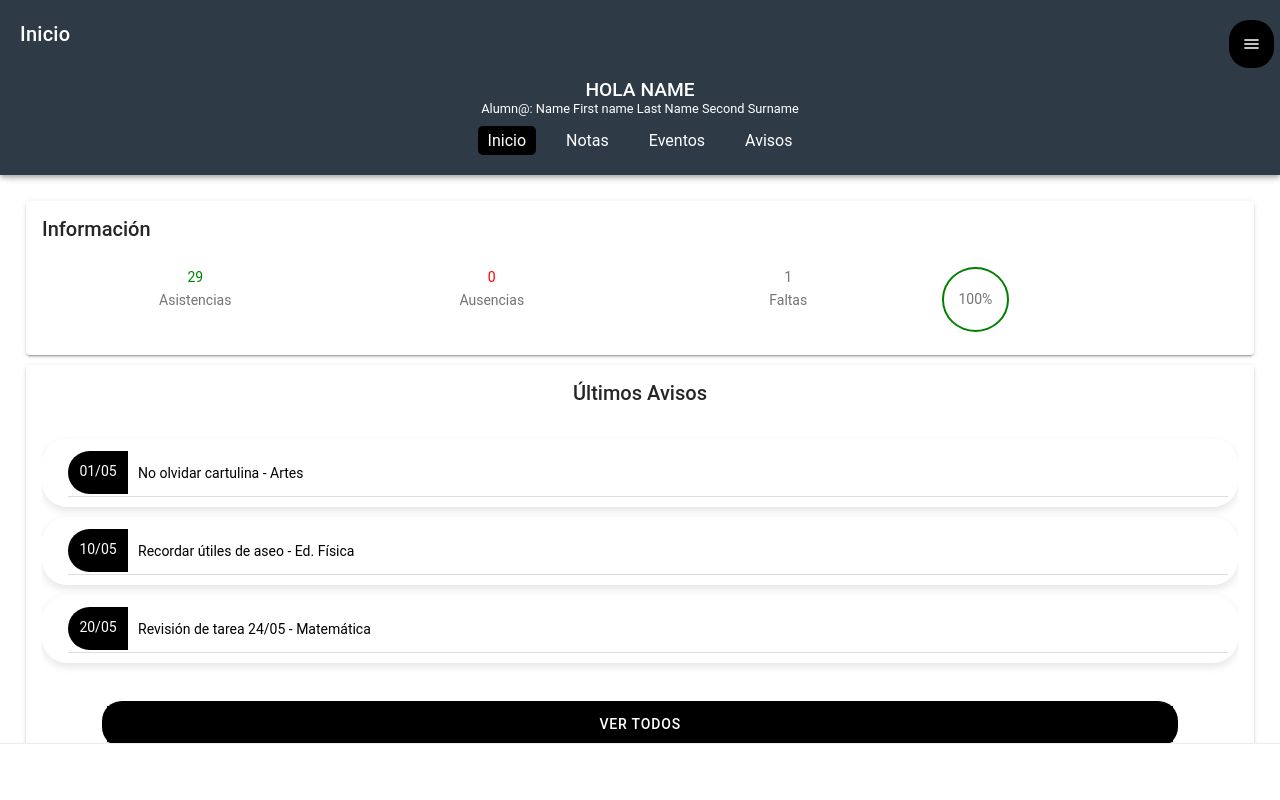
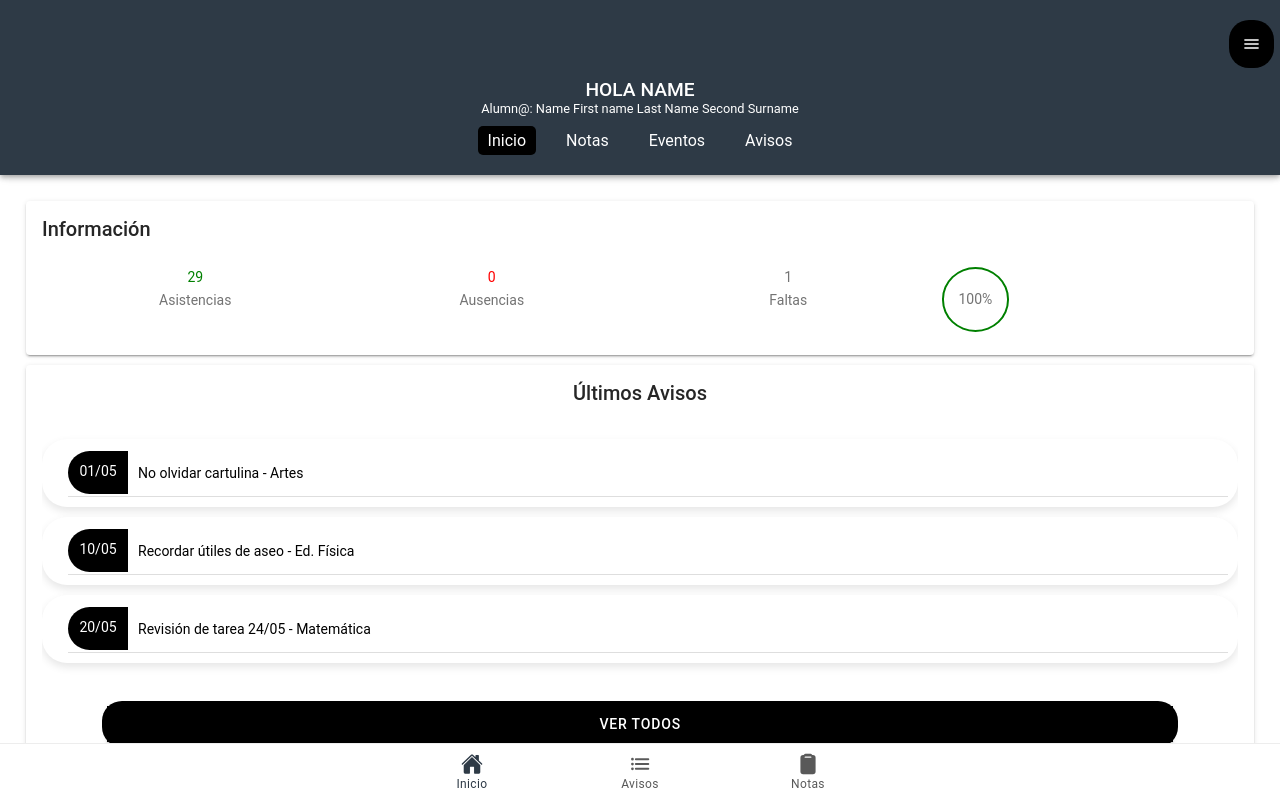
Before and after one commit to TanoOliva/Parent-Track, a React (Vite) app in the folder ionic-react/: page /home in a window 1280 px wide. Built offline with nearby package versions, Linux system fonts and the light colour scheme; sample sign-in values are in the browser's storage.

Commit message:
Diseño 2
implementación menú lateral y corrección de imperfecciones

```diff
--- a/ionic-react/package.json
+++ b/ionic-react/package.json
@@ -17,11 +17,11 @@
     "@capacitor/haptics": "6.0.0",
     "@capacitor/keyboard": "6.0.0",
     "@capacitor/status-bar": "6.0.0",
-    "@ionic/react": "^8.0.0",
-    "@ionic/react-router": "^8.0.0",
+    "@ionic/react": "^8.2.0",
+    "@ionic/react-router": "^8.2.0",
     "@types/react-router": "^5.1.20",
     "@types/react-router-dom": "^5.3.3",
-    "ionicons": "^7.0.0",
+    "ionicons": "^7.4.0",
     "react": "^18.2.0",
     "react-dom": "^18.2.0",
     "react-router": "^5.3.4",
--- a/ionic-react/src/App.tsx
+++ b/ionic-react/src/App.tsx
@@ -9,6 +9,19 @@ import {
   IonIcon,
   IonLabel,
   setupIonicReact,
+  IonMenu,
+  IonMenuToggle,
+  IonList,
+  IonToolbar,
+  IonContent,
+  IonHeader,
+  IonItem,
+  IonTitle,
+  IonAvatar,
+  IonPage,
+  IonButtons,
+  IonMenuButton,
+
 } from '@ionic/react';
 import { IonReactRouter } from '@ionic/react-router';
 import Home from './pages/Home';
@@ -17,7 +30,7 @@ import Notas from './pages/Notas';
 import Login from './pages/Login';
 import Eventos from './pages/Eventos';
 import Registro from './pages/Registro';
-import { home, list, clipboard } from 'ionicons/icons';
+import { home, list, clipboard, callOutline, headsetOutline, settingsOutline, logOutOutline, menuOutline } from 'ionicons/icons';
 
 /* Core CSS required for Ionic components to work properly */
 import '@ionic/react/css/core.css';
@@ -46,6 +59,45 @@ const App: React.FC = () => {
   return (
     <IonApp>
       <IonReactRouter>
+        {/* Contenido principal */}
+        <IonPage id="main-content">
+
+          {/* Menú lateral */}
+        <IonMenu contentId="main-content" side="start">
+          <IonHeader>
+            <IonToolbar>
+              <IonTitle>Menú</IonTitle>
+            </IonToolbar>
+          </IonHeader>
+          <IonContent>
+            <div style={{ textAlign: 'center', padding: '16px' }}>
+              <IonAvatar>
+                <img src="https://via.placeholder.com/150" alt="Mi perfil" />
+              </IonAvatar>
+              <p>Mi perfil</p>
+            </div>
+            <IonList>
+              <IonItem button>
+                <IonIcon slot="start" icon={callOutline} />
+                <IonLabel>Contacto Colegio</IonLabel>
+              </IonItem>
+              <IonItem button>
+                <IonIcon slot="start" icon={headsetOutline} />
+                <IonLabel>Soporte Técnico</IonLabel>
+              </IonItem>
+              <IonItem button>
+                <IonIcon slot="start" icon={settingsOutline} />
+                <IonLabel>Configuración</IonLabel>
+              </IonItem>
+              <IonItem button>
+                <IonIcon slot="start" icon={logOutOutline} />
+                <IonLabel>Cerrar Sesión</IonLabel>
+              </IonItem>
+            </IonList>
+          </IonContent>
+        </IonMenu>
+
+          <IonContent className="ion-padding">
             <IonRouterOutlet>
               <Route path="/login" component={Login} exact />
               <Route path="/registro" component={Registro} exact />
@@ -66,11 +118,23 @@ const App: React.FC = () => {
                   <Route path="/eventos" component={Eventos} exact />
                 </IonRouterOutlet>
                 <IonTabBar slot="bottom">
-
-
+                  <IonTabButton tab="home" href="/home">
+                    <IonIcon icon={home} />
+                    <IonLabel>Inicio</IonLabel>
+                  </IonTabButton>
+                  <IonTabButton tab="avisos" href="/avisos">
+                    <IonIcon icon={list} />
+                    <IonLabel>Avisos</IonLabel>
+                  </IonTabButton>
+                  <IonTabButton tab="notas" href="/notas">
+                    <IonIcon icon={clipboard} />
+                    <IonLabel>Notas</IonLabel>
+                  </IonTabButton>
                 </IonTabBar>
               </IonTabs>
             )}
+          </IonContent>
+        </IonPage>
       </IonReactRouter>
     </IonApp>
   );
--- a/ionic-react/src/pages/Avisos.tsx
+++ b/ionic-react/src/pages/Avisos.tsx
@@ -21,7 +21,7 @@ const Avisos: React.FC = () => {
 
   return (
     <IonPage>
-      <Header title="Avisos" />
+      <Header title="" />
       <IonContent>
         <IonList>
           {avisos.map(aviso => (
--- a/ionic-react/src/pages/Eventos.tsx
+++ b/ionic-react/src/pages/Eventos.tsx
@@ -15,7 +15,7 @@ const Eventos: React.FC = () => {
 
   return (
     <IonPage>
-      <Header title="Eventos" />
+      <Header title="" />
       <IonContent className="ion-padding">
         {/* Coloca el calendario arriba del contenido de eventos */}
         <Calendar eventos={eventos} />
--- a/ionic-react/src/pages/Home.tsx
+++ b/ionic-react/src/pages/Home.tsx
@@ -20,7 +20,7 @@ const Home: React.FC = () => {
 
   return (
     <IonPage>
-      <Header title="Inicio" />
+      <Header title="" />
       <IonContent className="ion-padding">
         <IonCard>
           <IonCardHeader>
--- a/ionic-react/src/pages/Notas.tsx
+++ b/ionic-react/src/pages/Notas.tsx
@@ -48,7 +48,7 @@ const Notas: React.FC = () => {
 
   return (
     <IonPage>
-      <Header title="Notas" />
+      <Header title="" />
       <IonContent className="ion-padding">
         <div className="grade-header">1ERO MEDIO A</div>
         {subjects.map((subject) => (
```
Also changed, not shown: 1 other file (tests, documents, lock files or other folders). Lines whose indentation alone changed are shown as unchanged.
